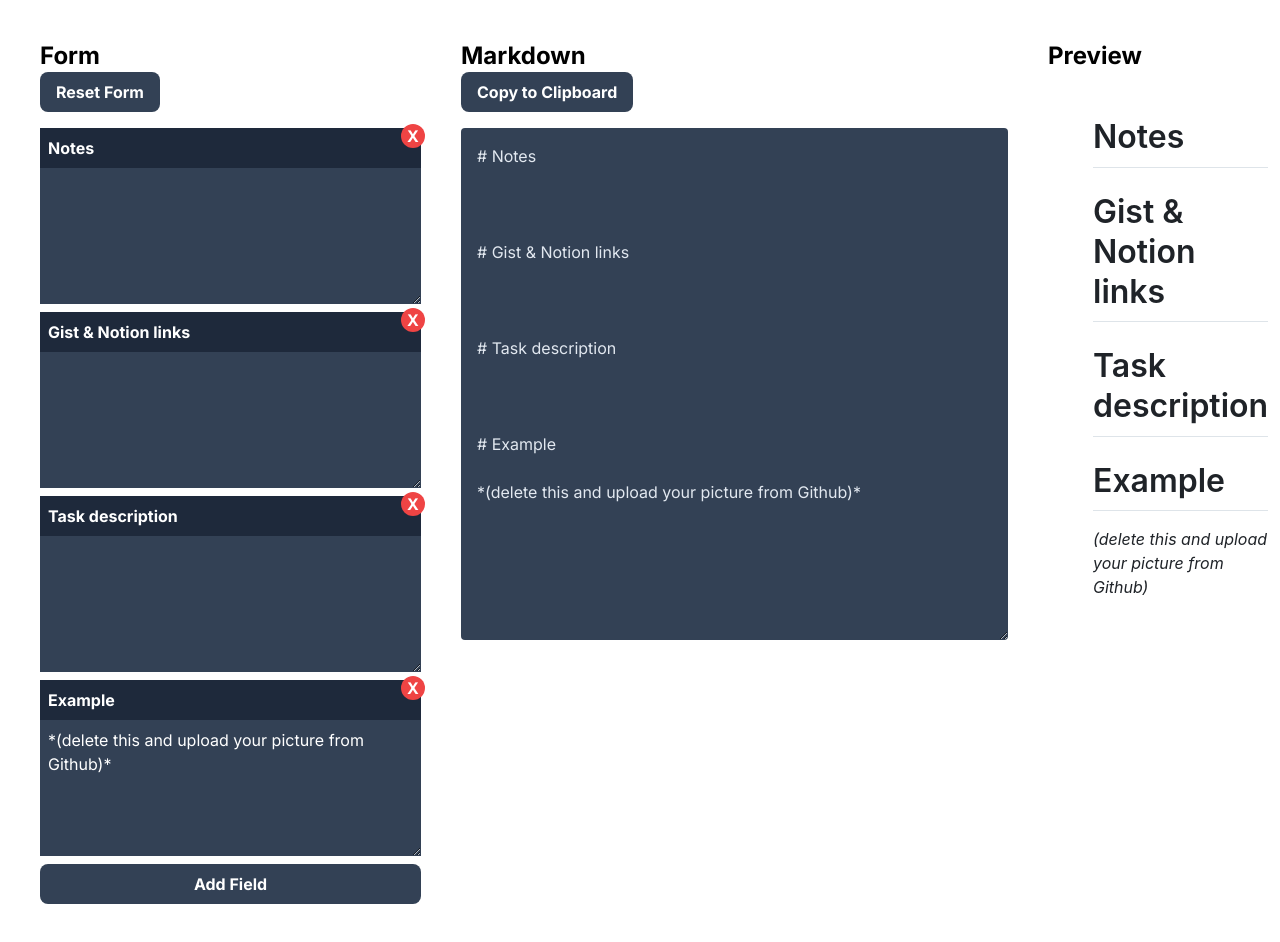
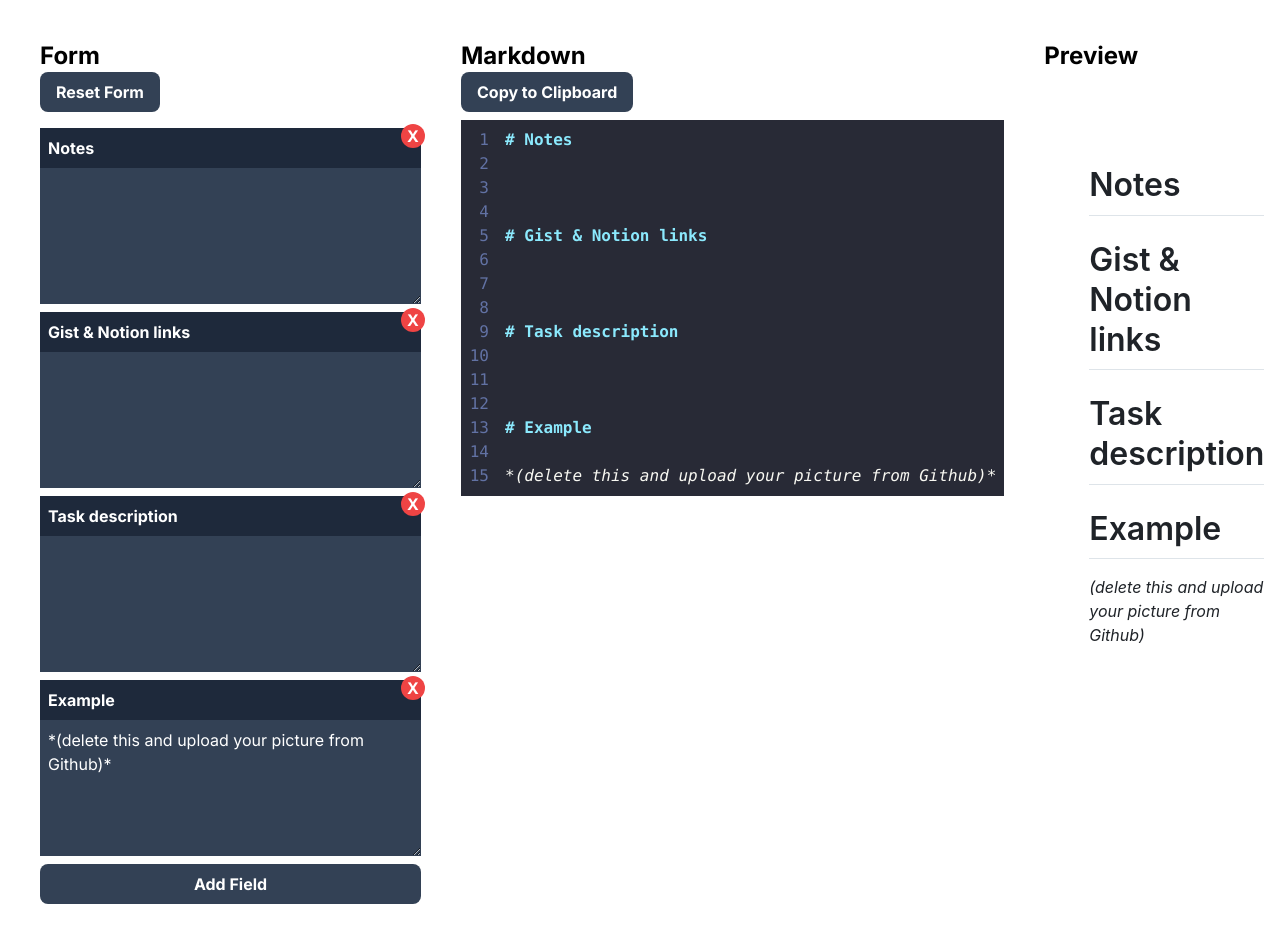
Before and after one commit to jv-vogler/pr-description-generator, a Next.js app: page / in a window 1280 px wide. Shown: the top 942 px of the page. Built offline with nearby package versions, Linux system fonts and the light colour scheme.

Commit message:
feat: improve styling and minor fixes

```diff
--- a/package.json
+++ b/package.json
@@ -24,6 +24,7 @@
     "react": "18.2.0",
     "react-dom": "18.2.0",
     "react-markdown": "^8.0.7",
+    "react-syntax-highlighter": "^15.5.0",
     "remark-gfm": "^3.0.1",
     "tailwindcss": "3.3.3",
     "typescript": "5.1.6",
--- a/src/app/globals.css
+++ b/src/app/globals.css
@@ -5,3 +5,7 @@
 ul {
   list-style: outside;
 }
+
+ol {
+  list-style: decimal;
+}
--- a/src/components/Field.tsx
+++ b/src/components/Field.tsx
@@ -31,7 +31,6 @@ const Field: React.FC<FieldProps> = ({
       <div className="flex flex-col">
         <input
           className="bg-slate-800 p-2 font-bold text-white transition-colors duration-200 placeholder:text-zinc-400 focus:bg-teal-700"
-          placeholder="Title"
           value={title}
           onChange={handleTitleChange}
         />
--- a/src/components/Form.tsx
+++ b/src/components/Form.tsx
@@ -42,7 +42,11 @@ const Form = () => {
             onRemove={() => handleFieldRemove(index)}
           />
         ))}
-        <button type="button" onClick={handleAddField} className="rounded-lg bg-slate-700 px-4 py-2 font-bold text-white transition-colors duration-200 hover:bg-teal-700 active:bg-teal-800">
+        <button
+          type="button"
+          onClick={handleAddField}
+          className="rounded-lg bg-slate-700 px-4 py-2 font-bold text-white transition-colors duration-200 hover:bg-teal-700 active:bg-teal-800"
+        >
           Add Field
         </button>
       </form>
--- a/src/components/Markdown.tsx
+++ b/src/components/Markdown.tsx
@@ -2,6 +2,8 @@
 
 import useFormStore from '@/store/useFormStore'
 import generateMarkdownContent from '@/utils/generateMarkdown'
+import SyntaxHighlighter from 'react-syntax-highlighter'
+import { dracula } from 'react-syntax-highlighter/dist/esm/styles/hljs'
 
 const Markdown = () => {
   const formFields = useFormStore((state) => state.formFields)
@@ -19,7 +21,7 @@ const Markdown = () => {
     <div>
       <h1 className="text-2xl font-bold">Markdown</h1>
       {markdown.trim() !== '' ? (
-        <div className="flex flex-col gap-2">
+        <div className="flex max-h-[780px] max-w-3xl flex-col gap-2 lg:max-w-2xl">
           <button
             className="max-w-fit rounded-lg bg-slate-700 px-4 py-2 font-bold text-white transition-colors duration-200 hover:bg-teal-700 active:bg-teal-800"
             onClick={handleCopyToClipboard}
@@ -27,14 +29,16 @@ const Markdown = () => {
             Copy to Clipboard
           </button>
 
-          <textarea
-            className="resize-y rounded mt-2 bg-slate-700 p-4 text-slate-200"
-            rows={20}
-            cols={50}
-            spellCheck={false}
-            value={markdown}
-            readOnly
-          ></textarea>
+          <SyntaxHighlighter
+            language="markdown"
+            style={dracula}
+            showLineNumbers
+            lineNumberStyle={{ color: '#6272a4' }}
+            // wrapLongLines
+            wrapLines
+          >
+            {markdown}
+          </SyntaxHighlighter>
         </div>
       ) : (
         <p>No content to display.</p>
--- a/src/components/Preview.tsx
+++ b/src/components/Preview.tsx
@@ -11,8 +11,8 @@ const Preview = () => {
   const markdown = generateMarkdownContent(formFields)
 
   return (
-    <div className='flex-1'>
-      <h1 className="text-2xl font-bold">Preview</h1>
+    <div className="max-w-[900px] flex-1">
+      <h1 className="mb-12 text-2xl font-bold">Preview</h1>
       <ReactMarkdown
         remarkPlugins={[[remarkGfm]]}
         className="markdown-body p-[15px] md:p-[45px]"
```
Also changed, not shown: 2 other files (tests, documents, lock files or other folders).
